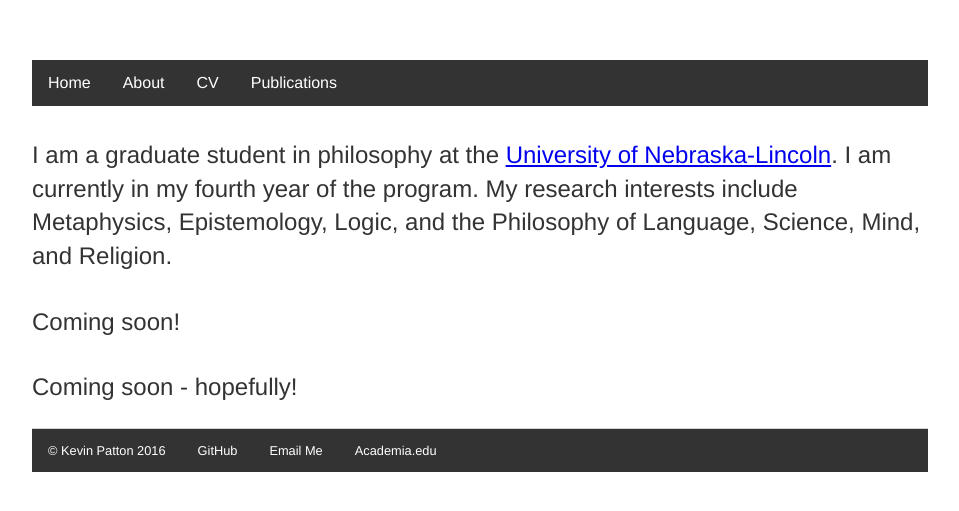
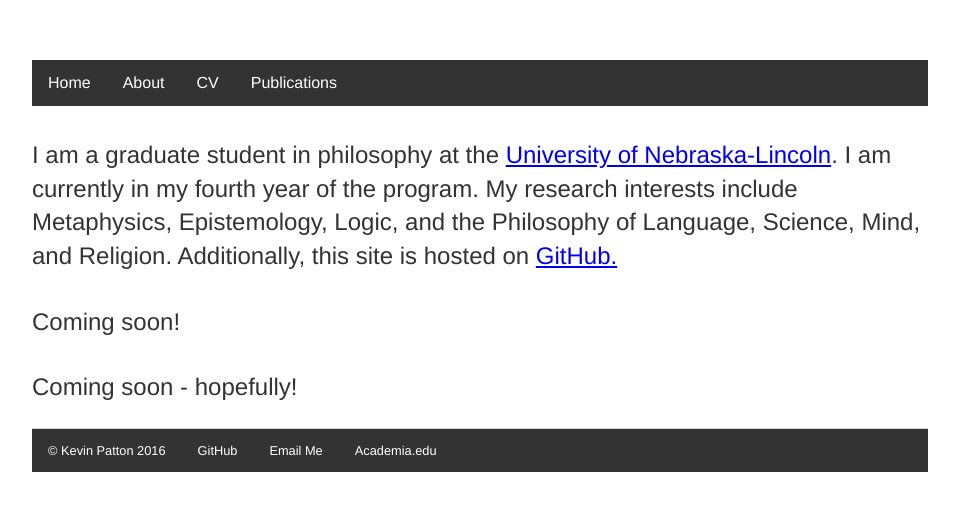
Before and after one commit to kevinjpatton/kevinjpatton.github.io, a Jekyll site: the page built from about/index.html, in a window 1280 px wide. Shown: the top 511 px of the page, without its empty margins (160-1119 px from the left). Built offline with Jekyll 4.4.1, drawn with Linux system fonts in a browser that asks for light colours; Markdown is read by kramdown in place of the engine named in the settings.

Commit message:
Update index.html

```diff
--- a/about/index.html
+++ b/about/index.html
@@ -2,7 +2,7 @@
 layout: default
 ---
 <h1>{{ page.title }}</h1>
-<p>I am a graduate student in philosophy at the <a href="http://www.unl.edu/philosophy/graduate-students#patton">University of Nebraska-Lincoln</a>.  I am currently in my fourth year of the program.  My research interests include Metaphysics, Epistemology, Logic, and the Philosophy of Language, Science, Mind, and Religion.</p>
+<p>I am a graduate student in philosophy at the <a href="http://www.unl.edu/philosophy/graduate-students#patton">University of Nebraska-Lincoln</a>.  I am currently in my fourth year of the program.  My research interests include Metaphysics, Epistemology, Logic, and the Philosophy of Language, Science, Mind, and Religion.  Additionally, this site is hosted on <a href="github.com">GitHub.</a></p>
 <div class="post">
   {{ content }}
 </div>
```
